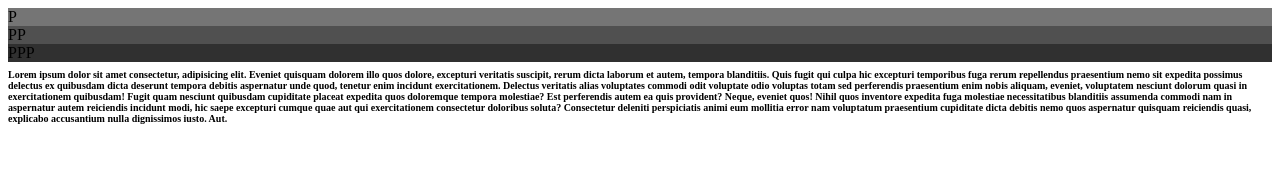
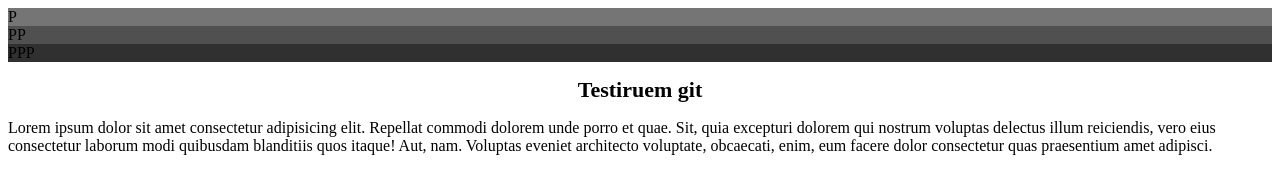
Before and after one commit to 96ix9ine/GIT-test, a plain HTML site: page index.html in a window 1280 px wide. Drawn offline with Linux system fonts and the light colour scheme.

Commit message:
second commit

```diff
--- a/css/style.css
+++ b/css/style.css
@@ -8,5 +8,6 @@
     background-color: #303030;
 }
 h1 {
-    font-size: 10px;
+    text-align: center;
+    font-size: 22px;
 }
--- a/index.html
+++ b/index.html
@@ -17,7 +17,8 @@
             <div class="block2">РР</div>
             <div class="block3">РРР</div>
         </header>
-        <h1>Lorem ipsum dolor sit amet consectetur, adipisicing elit. Eveniet quisquam dolorem illo quos dolore, excepturi veritatis suscipit, rerum dicta laborum et autem, tempora blanditiis. Quis fugit qui culpa hic excepturi temporibus fuga rerum repellendus praesentium nemo sit expedita possimus delectus ex quibusdam dicta deserunt tempora debitis aspernatur unde quod, tenetur enim incidunt exercitationem. Delectus veritatis alias voluptates commodi odit voluptate odio voluptas totam sed perferendis praesentium enim nobis aliquam, eveniet, voluptatem nesciunt dolorum quasi in exercitationem quibusdam! Fugit quam nesciunt quibusdam cupiditate placeat expedita quos doloremque tempora molestiae? Est perferendis autem ea quis provident? Neque, eveniet quos! Nihil quos inventore expedita fuga molestiae necessitatibus blanditiis assumenda commodi nam in aspernatur autem reiciendis incidunt modi, hic saepe excepturi cumque quae aut qui exercitationem consectetur doloribus soluta? Consectetur deleniti perspiciatis animi eum mollitia error nam voluptatum praesentium cupiditate dicta debitis nemo quos aspernatur quisquam reiciendis quasi, explicabo accusantium nulla dignissimos iusto. Aut.</h1>
+        <h1>Testiruem git</h1>
+        <p>Lorem ipsum dolor sit amet consectetur adipisicing elit. Repellat commodi dolorem unde porro et quae. Sit, quia excepturi dolorem qui nostrum voluptas delectus illum reiciendis, vero eius consectetur laborum modi quibusdam blanditiis quos itaque! Aut, nam. Voluptas eveniet architecto voluptate, obcaecati, enim, eum facere dolor consectetur quas praesentium amet adipisci.</p>
     </main>
 </body>
 
```
